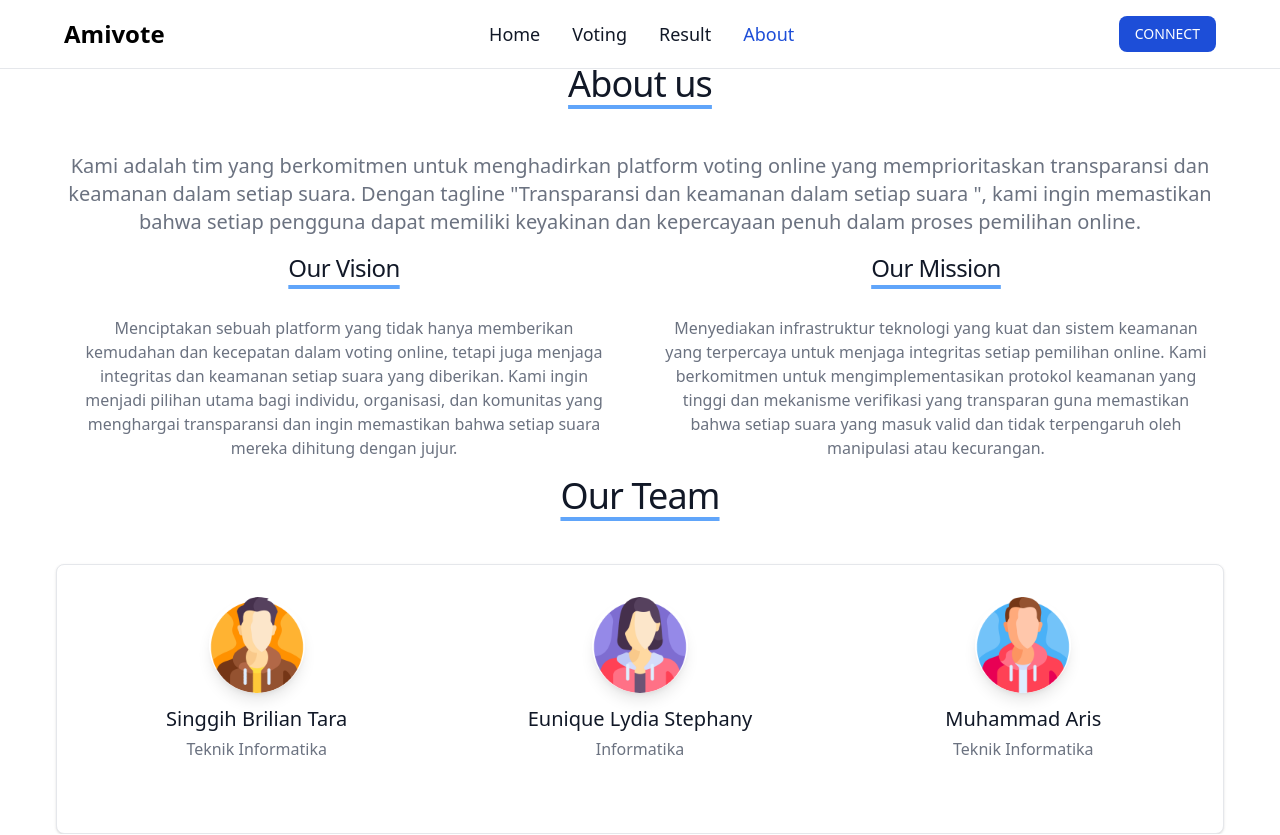
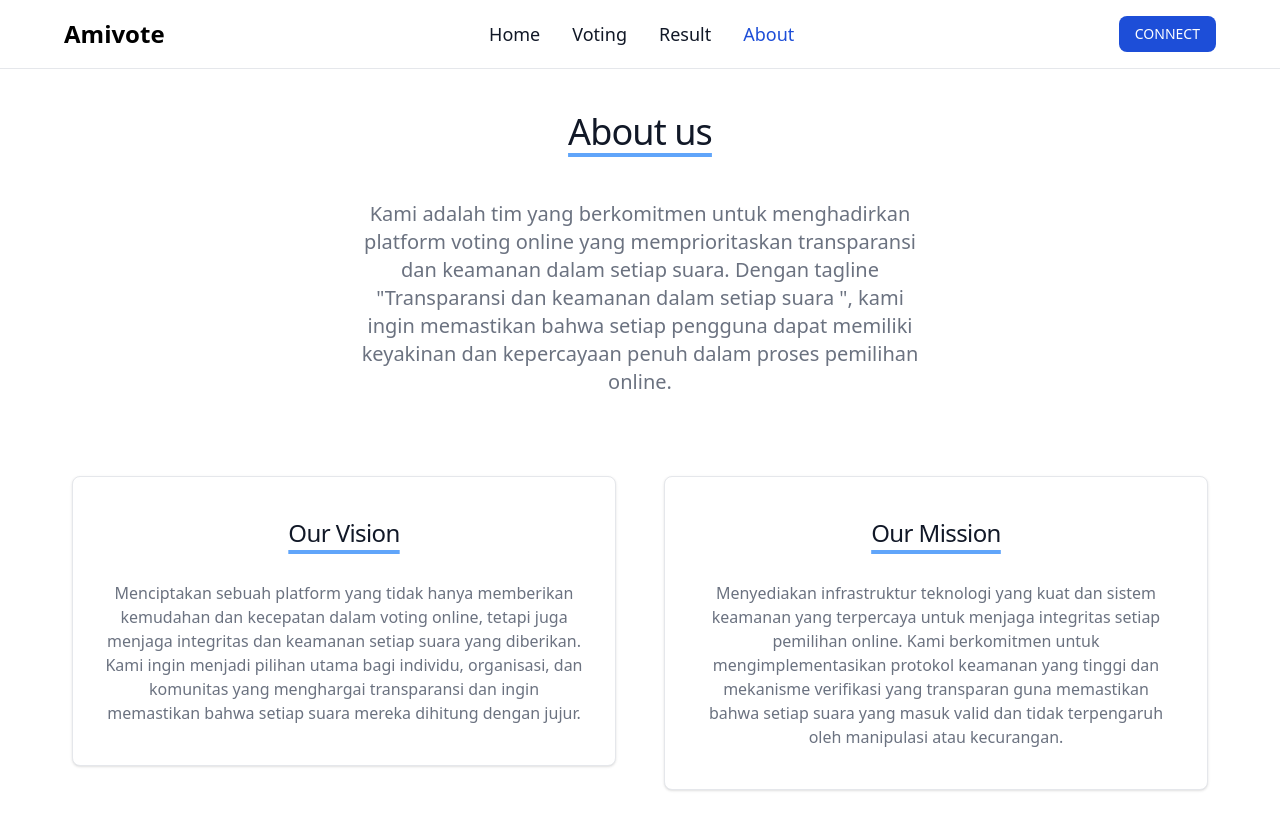
Before and after one commit to Cingihimut/web3-voting, a Next.js app: page /about in a window 1280 px wide. Shown: the top 835 px of the page. Built offline with nearby package versions, Linux system fonts and the light colour scheme.

Commit message:
Create about page: Fix vercel deployment className & Image

```diff
--- a/src/app/about/page.jsx
+++ b/src/app/about/page.jsx
@@ -2,10 +2,10 @@ import React from "react";
 import Image from "next/image";
 const AboutPage = () => {
   return (
-    <div classNameName="mt-16 pt-4 overflow-hidden">
-      <div classNameName="py-10">
-        <div classNameName="container mx-auto px-4">
-          <div classNameName="max-w-xl mx-auto">
+    <div className="mt-16 pt-4 overflow-hidden">
+      <div className="py-8">
+        <div className="container mx-auto px-4">
+          <div className="max-w-xl mx-auto">
             <h1 className="mb-12 text-2xl text-center font-medium leading-none tracking-tight text-gray-900 md:text-2xl lg:text-4xl dark:text-white">
               <span className="underline underline-offset-8 text-center decoration-4 decoration-blue-400 dark:decoration-blue-600">
                 About us
@@ -25,9 +25,9 @@ const AboutPage = () => {
       </div>
       <div className="grid grid-cols-1 md:grid-cols-2 gap-4">
         <div className=" p-4 ">
-          <div classNameName=" py-10 px-4 bg-white border border-gray-200 rounded-lg shadow hover:bg-gray-100 dark:bg-gray-800 dark:border-gray-700 dark:hover:bg-gray-700 mt-8">
-            <div classNameName="container mx-auto px-4">
-              <div classNameName="max-w-xl mx-auto">
+          <div className=" py-10 px-4 bg-white border border-gray-200 rounded-lg shadow hover:bg-gray-100 dark:bg-gray-800 dark:border-gray-700 dark:hover:bg-gray-700 mt-8">
+            <div className="container mx-auto px-4">
+              <div className="max-w-xl mx-auto">
                 <h1 className="mb-8 text-lg text-center font-medium leading-none tracking-tight text-gray-900 md:text-xl lg:text-2xl dark:text-white">
                   <span className="underline underline-offset-8 text-center decoration-4 decoration-blue-400 dark:decoration-blue-600">
                     Our Vision
@@ -47,9 +47,9 @@ const AboutPage = () => {
           </div>
         </div>
         <div className=" p-4 ">
-          <div classNameName=" py-10 px-4 bg-white border border-gray-200 rounded-lg shadow hover:bg-gray-100 dark:bg-gray-800 dark:border-gray-700 dark:hover:bg-gray-700 mt-8">
-            <div classNameName="container mx-auto px-4">
-              <div classNameName="max-w-xl mx-auto">
+          <div className=" py-10 px-4 bg-white border border-gray-200 rounded-lg shadow hover:bg-gray-100 dark:bg-gray-800 dark:border-gray-700 dark:hover:bg-gray-700 mt-8">
+            <div className="container mx-auto px-4">
+              <div className="max-w-xl mx-auto">
                 <h1 className="mb-8 text-lg text-center font-medium leading-none tracking-tight text-gray-900 md:text-xl lg:text-2xl dark:text-white">
                   <span className="underline underline-offset-8 text-center decoration-4 decoration-blue-400 dark:decoration-blue-600">
                     Our Mission
@@ -69,9 +69,9 @@ const AboutPage = () => {
           </div>
         </div>
       </div>
-      <div classNameName="py-10">
-        <div classNameName="container mx-auto">
-          <div classNameName="max-w-4xl mx-auto">
+      <div className="py-10">
+        <div className="container mx-auto">
+          <div className="max-w-4xl mx-auto">
             <h1 className="mb-12 text-2xl text-center font-medium leading-none tracking-tight text-gray-900 md:text-2xl lg:text-4xl dark:text-white">
               <span className="underline underline-offset-8 text-center decoration-4 decoration-blue-400 dark:decoration-blue-600">
                 Our Team
@@ -81,8 +81,9 @@ const AboutPage = () => {
               <div className=" p-4">
                 <div className="flex flex-col items-center pb-10">
                   <Image
-                    width={24}
-                    height={24}
+                    quality={100}
+                    width={512}
+                    height={512}
                     alt={"Profile Icons"}
                     className="w-24 h-24 mb-3 rounded-full shadow-lg"
                     src="/man.png"
@@ -98,8 +99,9 @@ const AboutPage = () => {
               <div className=" p-4">
                 <div className="flex flex-col items-center pb-10">
                   <Image
-                    width={24}
-                    height={24}
+                    quality={100}
+                    width={512}
+                    height={512}
                     alt={"Profile Icons"}
                     className="w-24 h-24 mb-3 rounded-full shadow-lg"
                     src="/woman.png"
@@ -115,8 +117,9 @@ const AboutPage = () => {
               <div className=" p-4">
                 <div className="flex flex-col items-center pb-10">
                   <Image
-                    width={24}
-                    height={24}
+                    quality={100}
+                    width={512}
+                    height={512}
                     alt={"Profile Icons"}
                     className="w-24 h-24 mb-3 rounded-full shadow-lg"
                     src="/man2.png"
```
Also changed, not shown: src/app/voting/page.jsx (renamed from src/app/voting/page.js).
